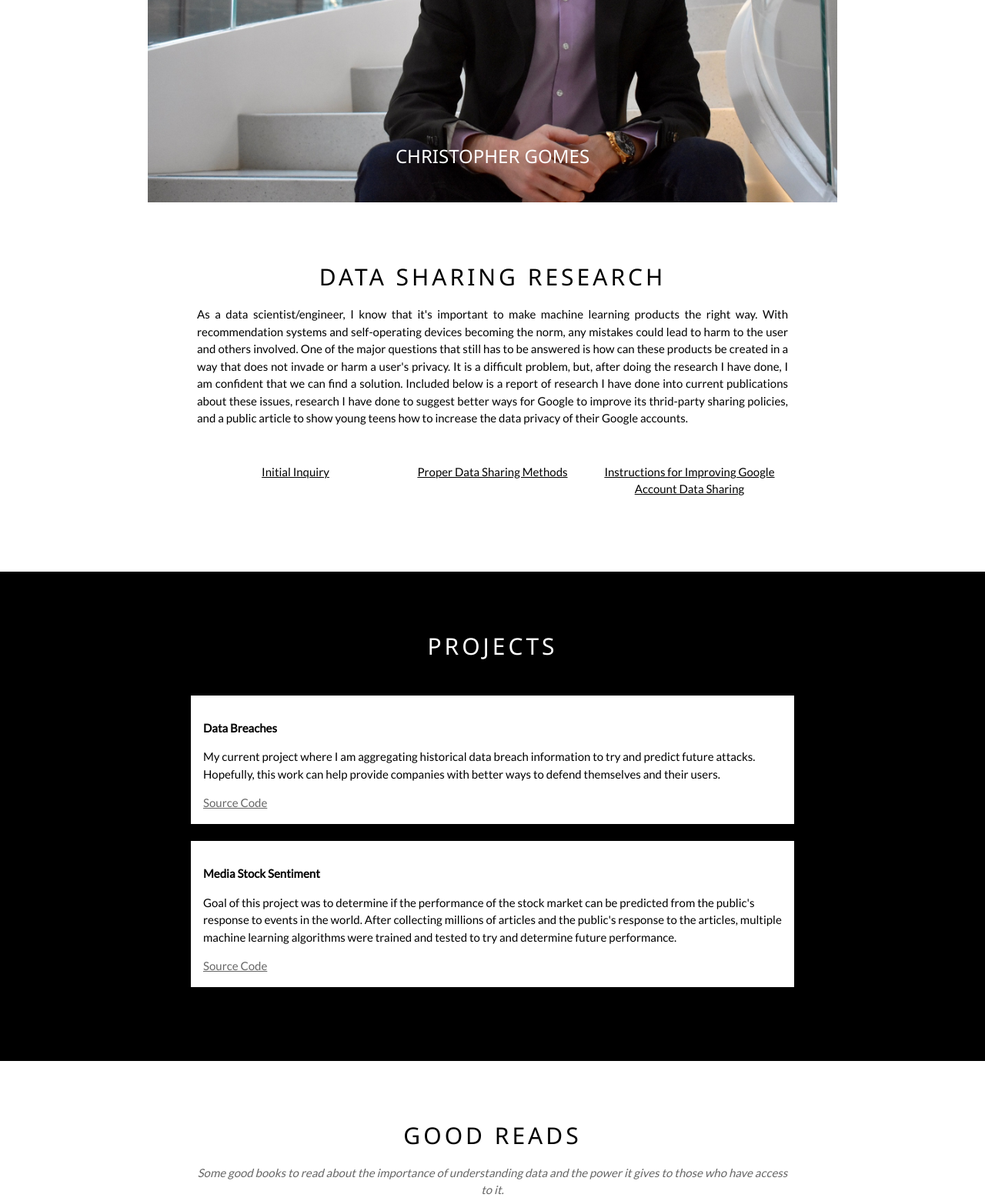
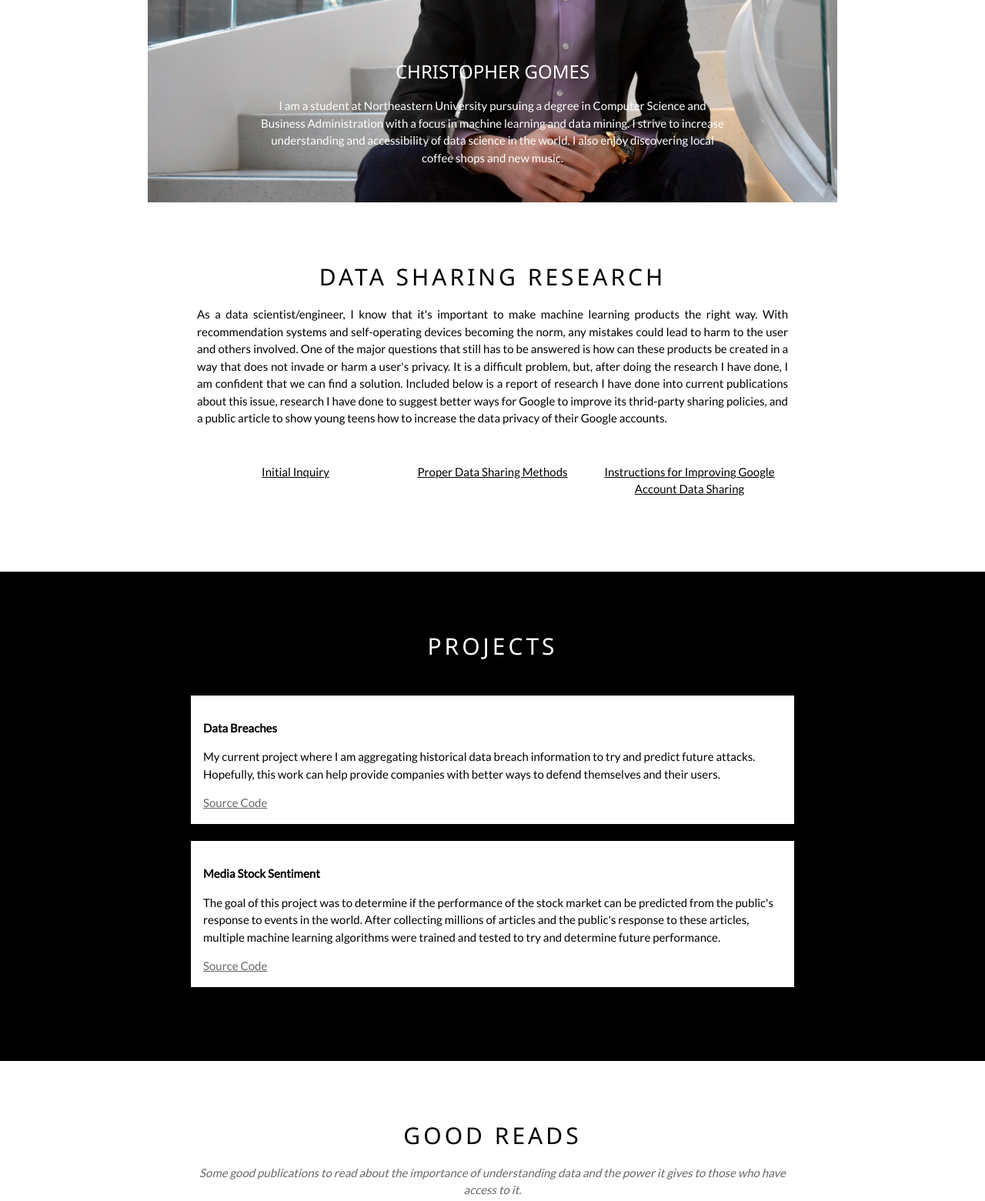
Before and after one commit to chris-gomes/PersonalWebsite, a plain HTML site: page portfolio/index.html in a window 1280 px wide. Shown: the part 380-1941 px from the top of the page at 77% size. Drawn offline with nearby package versions, Linux system fonts and the light colour scheme.

Commit message:
added intro

```diff
--- a/portfolio/index.html
+++ b/portfolio/index.html
@@ -38,18 +38,24 @@ body {font-family: "Lato", sans-serif}
     <img src="me.jpg" style="width:70%">
     <div class="w3-display-bottommiddle w3-container w3-text-white w3-padding-32 w3-hide-small">
       <h3>CHRISTOPHER GOMES</h3>
+      <p>
+          I am a student at Northeastern University pursuing a degree in Computer Science and Business Administration
+          with a focus in machine learning and data mining. I strive to increase understanding and accessibility of
+          data science in the world. I also enjoy discovering local coffee shops and new music.
+      </p>
     </div>
   </div>
 
   <!-- Data Sharing Research Section -->
   <div class="w3-container w3-content w3-center w3-padding-64" style="max-width:800px" id="band">
     <h2 class="w3-wide">DATA SHARING RESEARCH</h2>
-    <p class="w3-justify">As a data scientist/engineer, I know that it's important to make machine learning products
+    <p class="w3-justify">
+      As a data scientist/engineer, I know that it's important to make machine learning products
       the right way. With recommendation systems and self-operating devices becoming the norm, any mistakes could
       lead to harm to the user and others involved. One of the major questions that still has to be answered is how
       can these products be created in a way that does not invade or harm a user's privacy. It is a difficult problem,
       but, after doing the research I have done, I am confident that we can find a solution. Included below is a report
-      of research I have done into current publications about these issues, research I have done to suggest better ways
+      of research I have done into current publications about this issue, research I have done to suggest better ways
       for Google to improve its thrid-party sharing policies, and a public article to show young teens how to increase
       the data privacy of their Google accounts.
     </p>
@@ -85,9 +91,9 @@ body {font-family: "Lato", sans-serif}
         <div class="w3-container w3-white w3-padding-16">
           <p><b>Media Stock Sentiment</b></p>
           <p>
-            Goal of this project was to determine if the performance of the stock market can be predicted
+            The goal of this project was to determine if the performance of the stock market can be predicted
             from the public's response to events in the world. After collecting millions of articles and
-            the public's response to the articles, multiple machine learning algorithms were trained and
+            the public's response to these articles, multiple machine learning algorithms were trained and
             tested to try and determine future performance.
           </p>
           <a class="w3-opacity" href="https://github.com/chris-gomes/MediaStockSentiment">Source Code</a>
@@ -100,7 +106,7 @@ body {font-family: "Lato", sans-serif}
   <div class="w3-container w3-content w3-padding-64" style="max-width:800px" id="contact">
     <h2 class="w3-wide w3-center">GOOD READS</h2>
     <p class="w3-opacity w3-center"><i>
-      Some good books to read about the importance of understanding data and the power it gives to those who have access to it.
+      Some good publications to read about the importance of understanding data and the power it gives to those who have access to it.
     </i></p>
     <p class="w3-justify">
       <ul>
```
